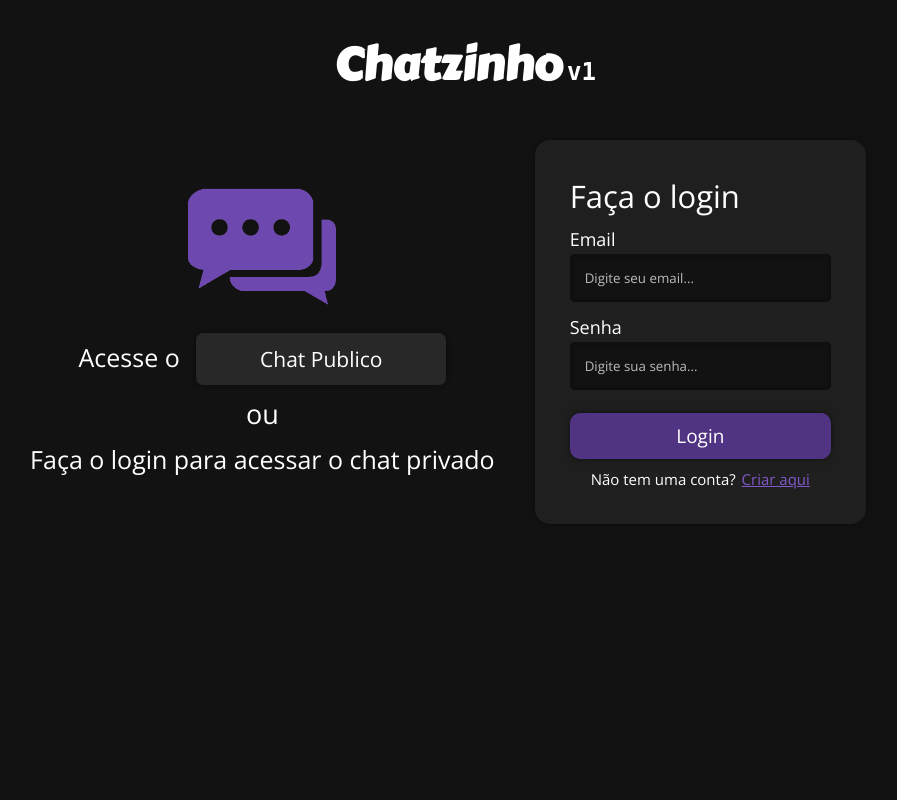
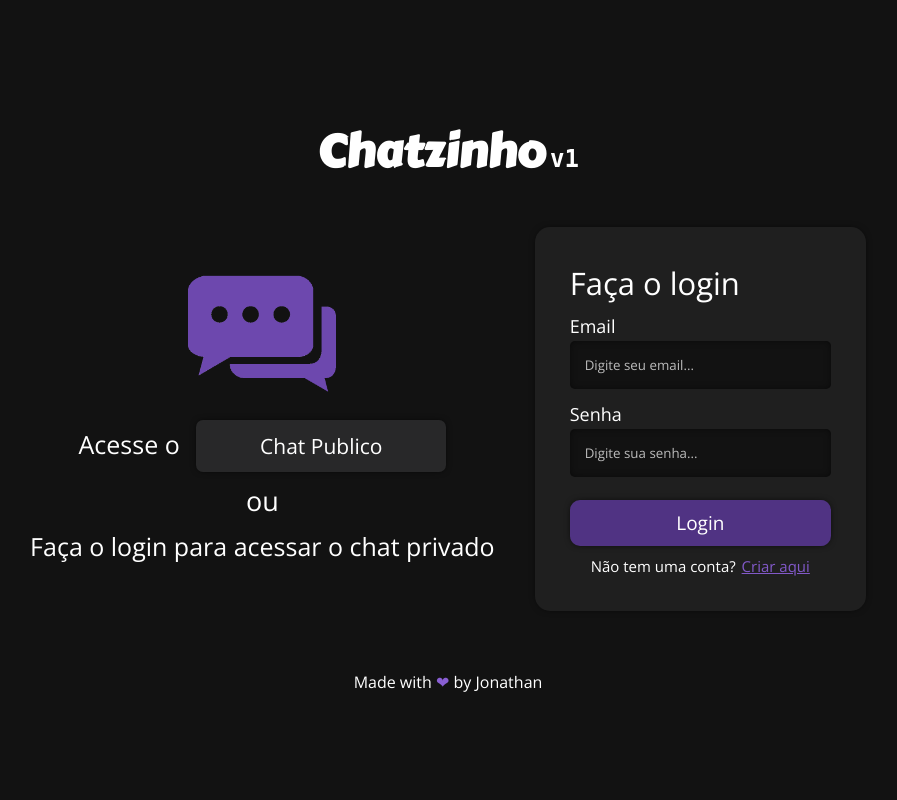
Before and after one commit to jonathan-wanderley/chatzinho, a Node server app: page / in a window 1280 px wide. Shown: the whole page, without its empty margins (192-1089 px from the left). Run offline with Node 20, Linux system fonts and the light colour scheme; some libraries are stand-ins or nearby versions.

Commit message:
Pagina inicial responsiva concluida

```diff
--- a/public/index.css
+++ b/public/index.css
@@ -9,6 +9,10 @@
 
 body {
     background-color: #121212;
+    display: flex;
+    flex-direction: column;
+    justify-content: center;
+    min-height: 100vh;
 }
 
 /* Cabecalho(LOGO) */
@@ -27,25 +31,23 @@ header h1::after{
     font-size: 24px;
     margin-left: 5px;
 }
-header h1::before{
-    content: 'v1';
-    font-family: monospace;
-    font-size: 24px;
-    margin-right: 5px;
-    color: transparent;
-}
 
 /* Texto e Login/Registro */
 section {
     display: none;
     justify-content: center;
-    padding: 30px 0 0;
+    padding: 30px 0 30px;
+}
+
+.box {
+    display: flex;
+    justify-content: center;
+    gap: 40px;
 }
 
 .text-container {
     display: flex;
     align-items: center;
-    margin-right: 40px;
 }
 .text-container img {
     width: 260px;
@@ -212,8 +236,86 @@ form .title {
 .btn-chat-publico {
     background-color: #282829;
 }
-.btn-chat-publico,
+.btn-chat-publico:active,
 .btn-chat:active,
 .btn-deslogar:active {
     transform: scale(0.95,0.95);
 }
+.none {
+    display: none;
+}
+
+footer {
+    text-align: center;
+    color: #fff;
+    width: 100%;
+    padding: 30px 0 20px;
+}
+footer p span {
+    color: #895fd3;
+}
+
+@media screen and (max-width: 870px) {
+    .text-container {
+        width: 293px;
+    }
+}
+@media screen and (max-width: 705px) {
+    .box {
+        flex-direction: column;
+        align-items: center;
+        justify-content: center;
+        width: 100%;
+    }
+    .text-container {
+        width: 100%;
+    }
+    .text {
+        margin: auto;
+    }
+    .forms {
+        width: 466px;
+    }
+}
+@media screen and (max-width: 705px) {
+    .box {
+        padding: 40px;
+    }
+}
+@media screen and (max-width: 550px) {
+    .container,
+    .forms {
+        width: 100%;
+    }
+}
+@media screen and (max-width: 375px) {
+    .box {
+        padding: 20px;
+    }
+    .text a {
+        margin-left: 0;
+    }
+}
+@media screen and (max-width: 332px) {
+    header h1 {
+        font-size: 35px;
+    }
+    form {
+        padding: 20px;
+    }
+    form p {
+        text-align: center;
+    }
+}
+@media screen and (max-width:305px){
+    .text-container img {
+        width: 100%;
+    }
+    .text a {
+        width: 100%;
+    }
+    .login .chamadaRegistro a {
+        margin-left: 0;
+        display: block;
+    }
+}
--- a/public/index.js
+++ b/public/index.js
@@ -3,8 +3,8 @@ const url = window.location.origin; //URL BASE DO SITE
 
 document.querySelector('.chamadaRegistro a').addEventListener('click', (e) => {
     e.preventDefault();
-    document.querySelector('.login').style.display = 'none';
-    document.querySelector('.registro').style.display = 'inline-block';
+    document.querySelector('.login').classList.add('none');
+    document.querySelector('.registro').classList.remove('none');
 })
 
 //Checar se o usuario está logado ou não
@@ -31,6 +31,7 @@ async function exec() {
                 document.querySelector('.logado').style.display = 'none';
                 document.querySelector('section').style.display = 'flex';
             }
+            document.querySelector('.loader-box').remove();
         })
 }
 exec();
--- a/src/views/index.ejs
+++ b/src/views/index.ejs
@@ -14,6 +14,7 @@
     </header>
 
     <section>
+        <div class="box">
             <div class="text-container">
                 <div class="text">
                     <img src="chat-img.png" alt="">
@@ -22,7 +23,6 @@
                     <p>Faça o login para acessar o chat privado</p>
                 </div>
             </div>
-
             <div class="container">
                 <div class="forms">
                     <!-- LOGIN -->
@@ -41,9 +41,8 @@
                         <button type="button" class="" onclick="logar()">Login</button>
                         <p class="chamadaRegistro">Não tem uma conta? <a href="">Criar aqui</a></p>
                     </form>
-
                     <!-- REGISTRO -->
-                <form class="registro">
+                    <form class="registro none">
                         <p class="title">Cadastre-se</p>
                         <div class="form-input">
                             <label for="regNome">Seu nick</label>
@@ -63,7 +62,13 @@
                     </form>
                 </div>
             </div>
+        </div>
     </section>
+
+    <div class="loader-box">
+        <div class="loader">
+        </div>
+    </div>
 
     <div class="logado">
         <p></p>
@@ -74,6 +79,10 @@
         <a class="btn-deslogar" href="" onclick="deslogar()">DESLOGAR</a>
     </div>
 
+    <footer>
+        <p>Made with <span>❤</span> by Jonathan</p>
+    </footer>
+
     <script src="index.js"></script>
 </body>
 </html>
```
Also changed, not shown: other parts of public/index.css (+26 -4 lines). Lines whose indentation alone changed are shown as unchanged.
